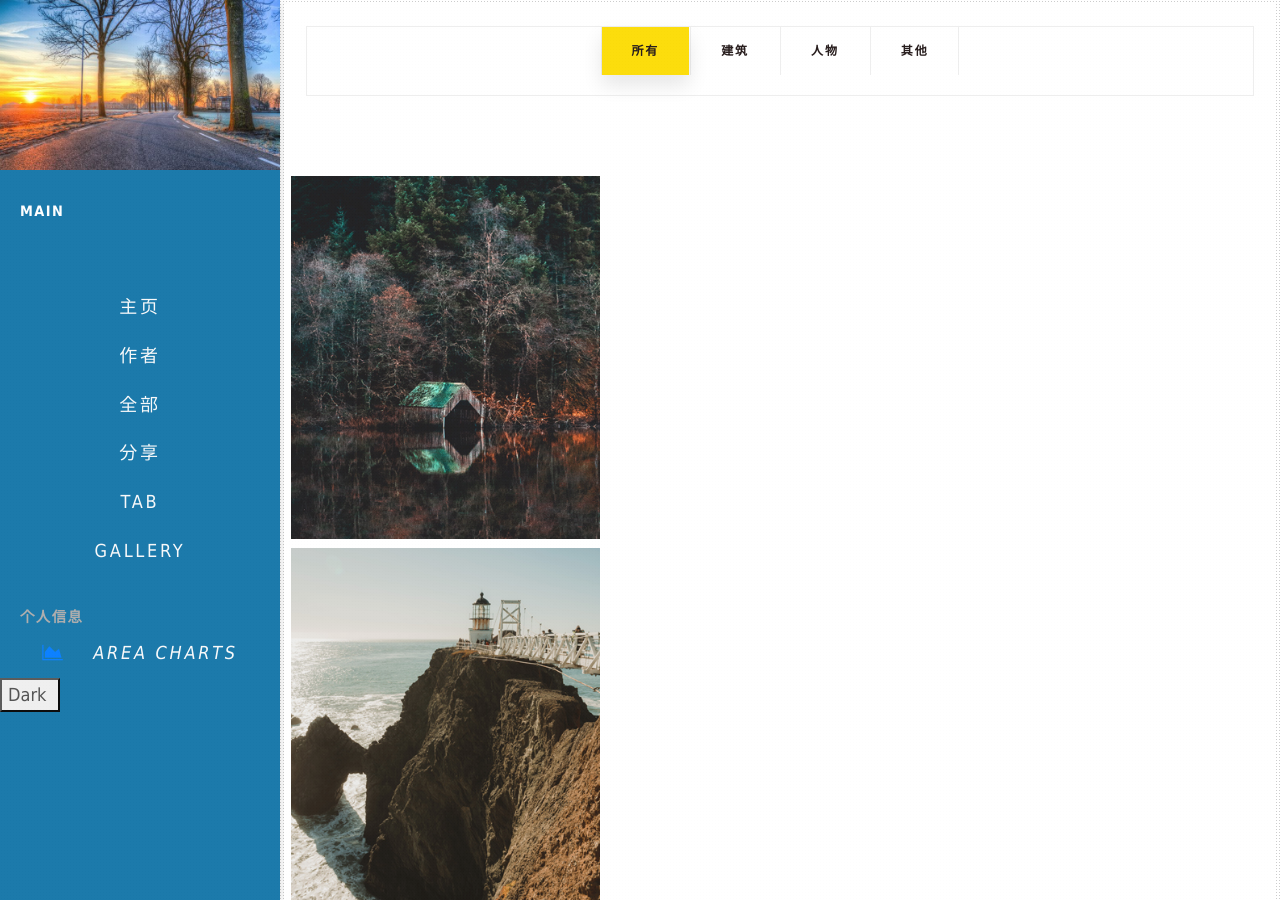
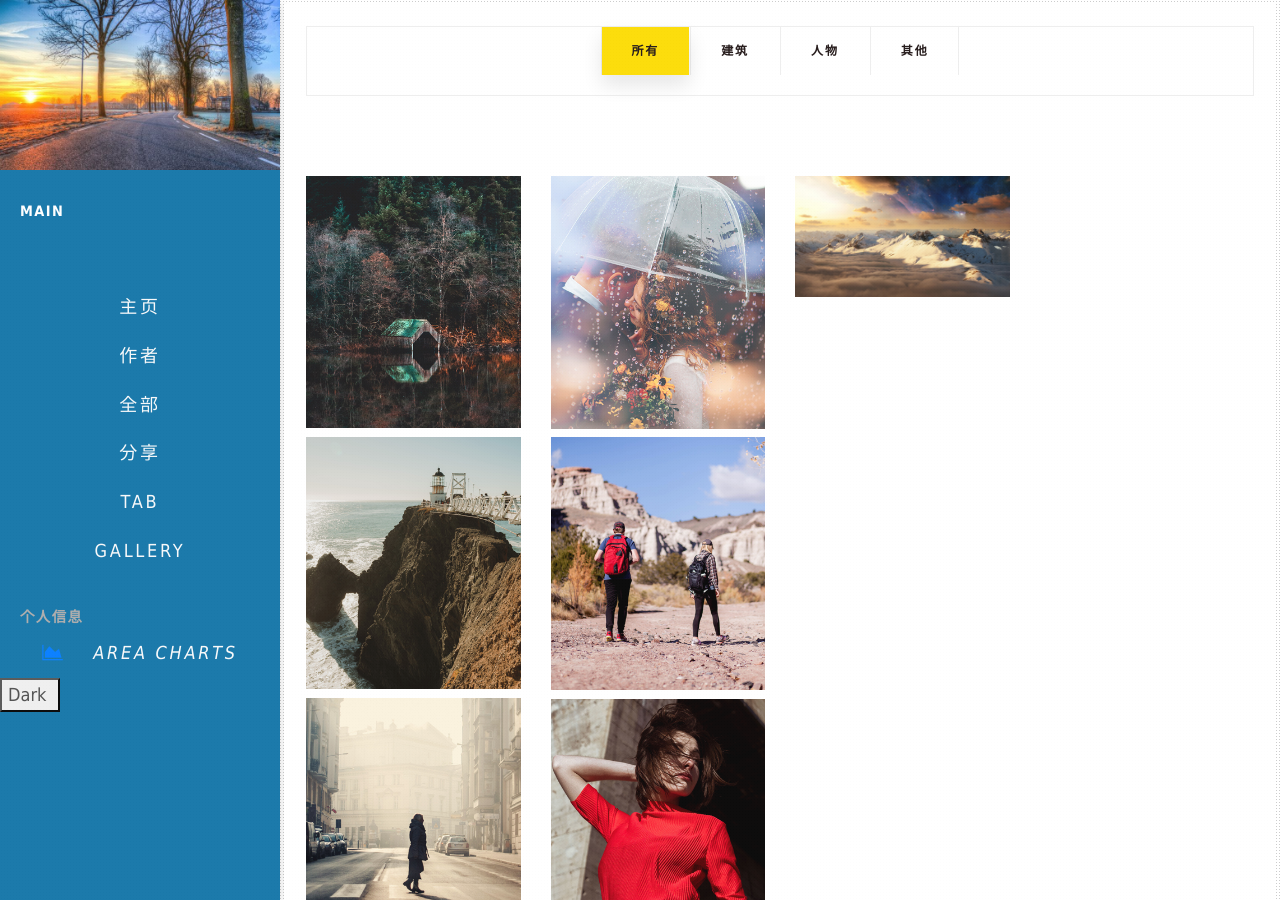
Before and after one commit to nengwuzhi/nengwuzhi.github.ioce, a Jekyll site: the page built from pages/gallery.html, in a window 1280 px wide and 900 px high. Built offline with Jekyll 4.4.1, drawn with Linux system fonts in a browser that asks for light colours; nearby versions of some CDN libraries.

Commit message:
Update gallery.html

```diff
--- a/pages/gallery.html
+++ b/pages/gallery.html
@@ -30,7 +30,7 @@
         	<div class="container box_1620">
         		<div class="gallery_f_inner row imageGallery1">
 
-        			<div class="card-columns Ar">
+        			<div class="col-lg-3 col-md-4 col-sm-6 Ar">
         				<div class="h_gallery_item">
         					{% for image in site.static_files %}
                                                 {% if image.path contains 'img/gallery/Architecture' %}
@@ -44,7 +44,7 @@
 
         				</div>
         			</div>
-        			<div class="card-columns pe">
+        			<div class="col-lg-3 col-md-4 col-sm-6 pe">
         				<div class="h_gallery_item">
         					{% for image in site.static_files %}
                                                 {% if image.path contains 'img/gallery/people' %}
@@ -59,7 +59,7 @@
 
         				</div>
         			</div>
-				 <div class="card-columns ot">
+				 <div class="col-lg-3 col-md-4 col-sm-6 ot">
         				<div class="h_gallery_item">
         					{% for image in site.static_files %}
                                                 {% if image.path contains 'img/gallery/other' %}
```
